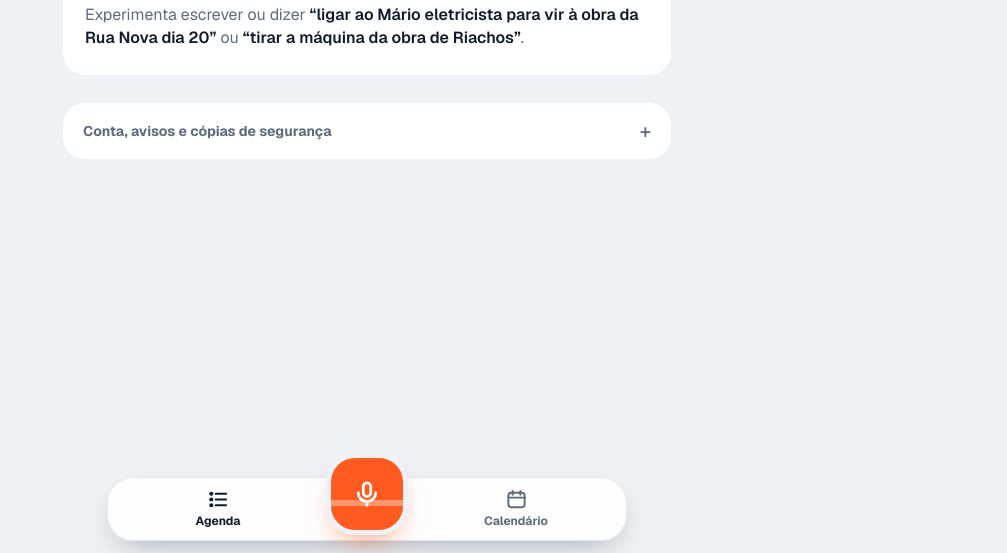
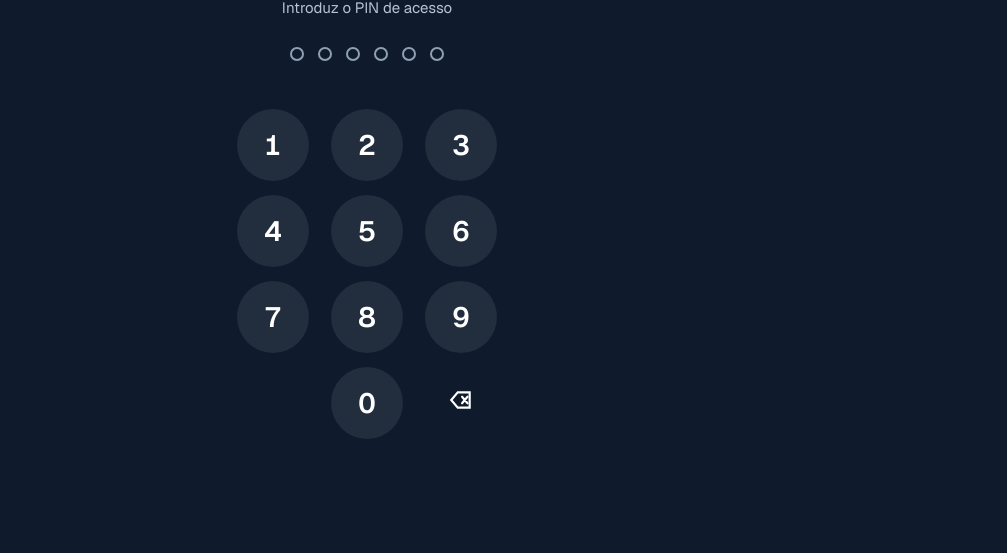
Before and after one commit to nevescamarate-tech/axion, a plain HTML site: page index.html in a window 1280 px wide. Shown: the part 247-800 px from the top of the page, without its empty margins (273-1280 px from the left). Drawn offline with nearby package versions, Linux system fonts and the light colour scheme.

Commit message:
Ecrã de PIN de acesso
Co-Authored-By: Claude Opus 5.5 <noreply@anthropic.com>
Claude-Session: https://claude.ai/code/session_01EJaAebiTcv3fXA3SxtKgMU

```diff
--- a/config.js
+++ b/config.js
@@ -4,5 +4,15 @@
 window.AXION_CONFIG = {
   supabaseUrl: "",       // ex.: "https://abcdefgh.supabase.co"
   supabaseAnonKey: "",   // chave "anon public" do projeto
-  vapidPublicKey: "BN96gqGViNm0GLr5qf1pss3YOGWTOAMmzPRIKxxwOn5ZUnrldCVmD8o1yUX_MZGyfPmvwKS-fCWgGoZQ6kPsbl4"
+  vapidPublicKey: "BN96gqGViNm0GLr5qf1pss3YOGWTOAMmzPRIKxxwOn5ZUnrldCVmD8o1yUX_MZGyfPmvwKS-fCWgGoZQ6kPsbl4",
+  // PINs de acesso (guardados cifrados). Para tirar o acesso a alguém, apaga a linha do PIN dele.
+  pinSalt: "axion-nbt-2026",
+  pins: [
+    "87bb9f1ab2fec7116bc232379a665b2d82660c0c652a097b19494f748d34cf00",  // PIN 1
+    "fa2a362fddf48c4021dfeabd5a5b3ede3a8c1f391aa56dbba0655ebfa8a3dc9b",  // PIN 2
+    "c97c27daaf0f5237dbe0c703bf4b2b52246f296259f2051ec264ec7ee8d1ac47",  // PIN 3
+    "5c7d1d05b9d729c9a22ffc5c9f9cadd9510448da181ae15e8a025969c98e7e42",  // PIN 4
+    "018c4e147c6ba2a17e71ded371486c2770c2e529b3a312a405bf083fdd960d94",  // PIN 5
+    "2954b23db97875d734cd779885c5b022c39ef33f0e9ce247ae93a1562faeaf66"   // PIN 6
+  ]
 };
--- a/index.html
+++ b/index.html
@@ -217,6 +217,25 @@ main{padding-bottom:140px}
 .go:active{background:var(--hvd)}
 .more{display:grid}.more[open]{gap:14px}.more summary{list-style:none;cursor:pointer;min-height:44px;display:flex;align-items:center;font-weight:700;font-size:14.5px;color:var(--mute)}.more summary::-webkit-details-marker{display:none}.more summary::after{content:"+";margin-left:auto;font-size:20px}.more[open] summary::after{content:"–"}.more[open]>*+*{margin-top:14px}
 
+/* PIN */
+.lock{position:fixed;inset:0;z-index:60;background:#0f1b2d;color:#fff;display:grid;place-items:center;padding:24px 20px calc(24px + env(safe-area-inset-bottom));overflow:auto}
+.lock::before{content:"";position:absolute;right:-120px;top:-120px;width:360px;height:360px;border-radius:50%;background:radial-gradient(closest-side,#ff5a1f40,transparent);pointer-events:none}
+.lk-in{width:min(320px,100%);display:grid;justify-items:center;gap:6px;position:relative}
+.lk-logo{width:72px;height:72px;border-radius:20px;background:#ffffff12;display:grid;place-items:center;margin-bottom:6px}
+.lk-in h2{margin:0;font-size:28px;font-weight:800;letter-spacing:-.03em}
+.lk-in .sub{margin:0;color:#b7c3d3;font-size:15px}
+.dots{display:flex;gap:14px;margin:22px 0 6px}
+.dots i{width:14px;height:14px;border-radius:50%;border:2px solid #8fa0b5;transition:background .12s,border-color .12s}
+.dots i.on{background:#ff5a1f;border-color:#ff5a1f}
+.pmsg{min-height:20px;margin:0 0 10px;color:#ff8a80;font-size:14px;font-weight:600;text-align:center}
+.pad{display:grid;grid-template-columns:repeat(3,72px);gap:14px 22px}
+.pad button{width:72px;height:72px;border-radius:50%;border:0;background:#ffffff14;color:#fff;font-size:28px;font-weight:600;font-variant-numeric:tabular-nums}
+.pad button:active{background:#ff5a1f}
+.pad .ghost{background:none}
+.pad svg{width:26px;height:26px}
+.lock.bad .dots{animation:shake .4s}
+@keyframes shake{20%,60%{transform:translateX(-10px)}40%,80%{transform:translateX(10px)}}
+@media(prefers-reduced-motion:reduce){.lock.bad .dots{animation:none}}
 /* avisos */
 .snack,.toast{position:fixed;left:50%;transform:translateX(-50%);width:min(600px,calc(100% - 20px));background:#0f1b2d;color:#fff;border-radius:22px;padding:14px 16px;box-shadow:0 18px 40px -12px #000a;display:none;z-index:7;bottom:calc(92px + env(safe-area-inset-bottom))}
 .snack.show,.toast.show{display:block}
@@ -231,6 +250,21 @@ main{padding-bottom:140px}
 </style>
 </head>
 <body>
+<div class="lock" id="lock" hidden role="dialog" aria-modal="true" aria-label="PIN de acesso">
+  <div class="lk-in">
+    <div class="lk-logo"><svg width="40" height="40" viewBox="0 0 100 100" aria-hidden="true"><path d="M50 8 L88 92 H70 L50 44 L30 92 H12 Z" fill="#ffffff"/><rect x="31" y="62" width="38" height="12" rx="2" fill="#ff5a1f"/></svg></div>
+    <h2>Axion</h2>
+    <p class="sub">Introduz o PIN de acesso</p>
+    <div class="dots" id="pinDots" aria-hidden="true"></div>
+    <p class="pmsg" id="pinMsg" aria-live="polite"></p>
+    <div class="pad" id="pad">
+      <button type="button" data-k="1">1</button><button type="button" data-k="2">2</button><button type="button" data-k="3">3</button>
+      <button type="button" data-k="4">4</button><button type="button" data-k="5">5</button><button type="button" data-k="6">6</button>
+      <button type="button" data-k="7">7</button><button type="button" data-k="8">8</button><button type="button" data-k="9">9</button>
+      <span></span><button type="button" data-k="0">0</button><button type="button" class="ghost" data-k="del" aria-label="Apagar"><svg viewBox="0 0 24 24" fill="none" stroke="currentColor" stroke-width="2" stroke-linecap="round"><path d="M9 5h11v14H9l-6-7z"/><path d="M13 9l5 6M18 9l-5 6"/></svg></button>
+    </div>
+  </div>
+</div>
 <main>
 <div class="wrap">
   <header class="hd">
@@ -251,7 +285,7 @@ main{padding-bottom:140px}
     <label class="lbl" style="margin-top:12px">O teu nome<input id="nome" autocomplete="given-name" placeholder="Ex.: Maria" style="min-height:46px;border:0;border-radius:12px;background:var(--sf2);padding:10px 12px;font-size:16px;color:var(--ink)"></label>
     <p>Também podes pôr um recado no calendário do telemóvel: abre-o e toca em <b>Google Calendar</b> ou <b>Outlook / iPhone</b>.</p>
 
-    <div class="cal"><button class="btn" id="allIcs" type="button" hidden>Pôr todos no calendário</button><button class="btn" id="exp" type="button">Copiar cópia de segurança</button></div>
+    <div class="cal"><button class="btn" id="allIcs" type="button" hidden>Pôr todos no calendário</button><button class="btn" id="exp" type="button">Copiar cópia de segurança</button><button class="btn" id="lockB" type="button">Bloquear este telemóvel</button></div>
     <p>Para repor uma cópia, cola-a aqui:</p>
     <textarea id="imp" aria-label="Cópia para importar"></textarea>
     <div class="cal" style="margin-top:8px"><button class="btn" id="impB" type="button">Importar</button></div>
@@ -602,6 +636,23 @@ $('next').onclick=e=>{const b=e.target.closest('[data-n]');if(!b)return;const it
 
 // ---- arranque ----
 items=loadLocal();render();check();
+// ---- PIN de acesso ----
+{const P=CFG.pins||[],lk=$('lock');
+ const hashPin=async p=>{const enc=new TextEncoder(),k=await crypto.subtle.importKey('raw',enc.encode(p),'PBKDF2',false,['deriveBits']);const b=await crypto.subtle.deriveBits({name:'PBKDF2',salt:enc.encode(CFG.pinSalt||''),iterations:150000,hash:'SHA-256'},k,256);return [...new Uint8Array(b)].map(x=>x.toString(16).padStart(2,'0')).join('')};
+ let saved='';try{saved=localStorage.getItem('axion.pin')||''}catch(e){}
+ const show=()=>{lk.hidden=false;document.body.style.overflow='hidden'};
+ if(P.length&&!P.includes(saved))show();
+ let cur='',fails=0,until=0,busy=false;
+ const dots=()=>{$('pinDots').innerHTML=[0,1,2,3,4,5].map(i=>`<i class="${i<cur.length?'on':''}"></i>`).join('')};dots();
+ async function tryPin(){busy=true;let hx='';try{hx=await hashPin(cur)}catch(e){}busy=false;
+  if(P.includes(hx)){try{localStorage.setItem('axion.pin',hx)}catch(e){}lk.hidden=true;document.body.style.overflow='';cur='';dots();$('pinMsg').textContent='';return}
+  fails++;cur='';dots();lk.classList.remove('bad');void lk.offsetWidth;lk.classList.add('bad');try{navigator.vibrate&&navigator.vibrate(200)}catch(e){}
+  if(fails>=5){until=Date.now()+30000;fails=0;$('pinMsg').textContent='Muitas tentativas. Espera 30 segundos.'}else $('pinMsg').textContent='PIN errado. Tenta outra vez.'}
+ function key(k){if(busy||Date.now()<until)return;if(k==='del')cur=cur.slice(0,-1);else if(cur.length<6)cur+=k;dots();if(cur.length===6)tryPin()}
+ $('pad').onclick=e=>{const b=e.target.closest('[data-k]');if(b)key(b.dataset.k)};
+ addEventListener('keydown',e=>{if(lk.hidden)return;if(/^\d$/.test(e.key))key(e.key);else if(e.key==='Backspace')key('del')});
+ $('lockB').onclick=()=>{try{localStorage.removeItem('axion.pin')}catch(e){}cur='';dots();$('pinMsg').textContent='';show()};
+}
 // ---- ficheiro .ics ----
 dl={save:async({filename,data})=>{const u=URL.createObjectURL(new Blob([data],{type:'text/calendar'}));const a=document.createElement('a');a.href=u;a.download=filename;document.body.appendChild(a);a.click();a.remove();setTimeout(()=>URL.revokeObjectURL(u),5000)}};$('allIcs').hidden=false;render();
 // ---- voz (reconhecimento do próprio telemóvel) ----
--- a/sw.js
+++ b/sw.js
@@ -1,5 +1,5 @@
 // Axion — service worker: funciona sem rede e mostra os avisos.
-const CACHE = 'axion-v1';
+const CACHE = 'axion-v2';
 const SHELL = ['./', './index.html', './config.js', './manifest.webmanifest', './icons/icon-192.png', './icons/icon-512.png', './icons/badge-96.png'];
 
 self.addEventListener('install', e => {
```
